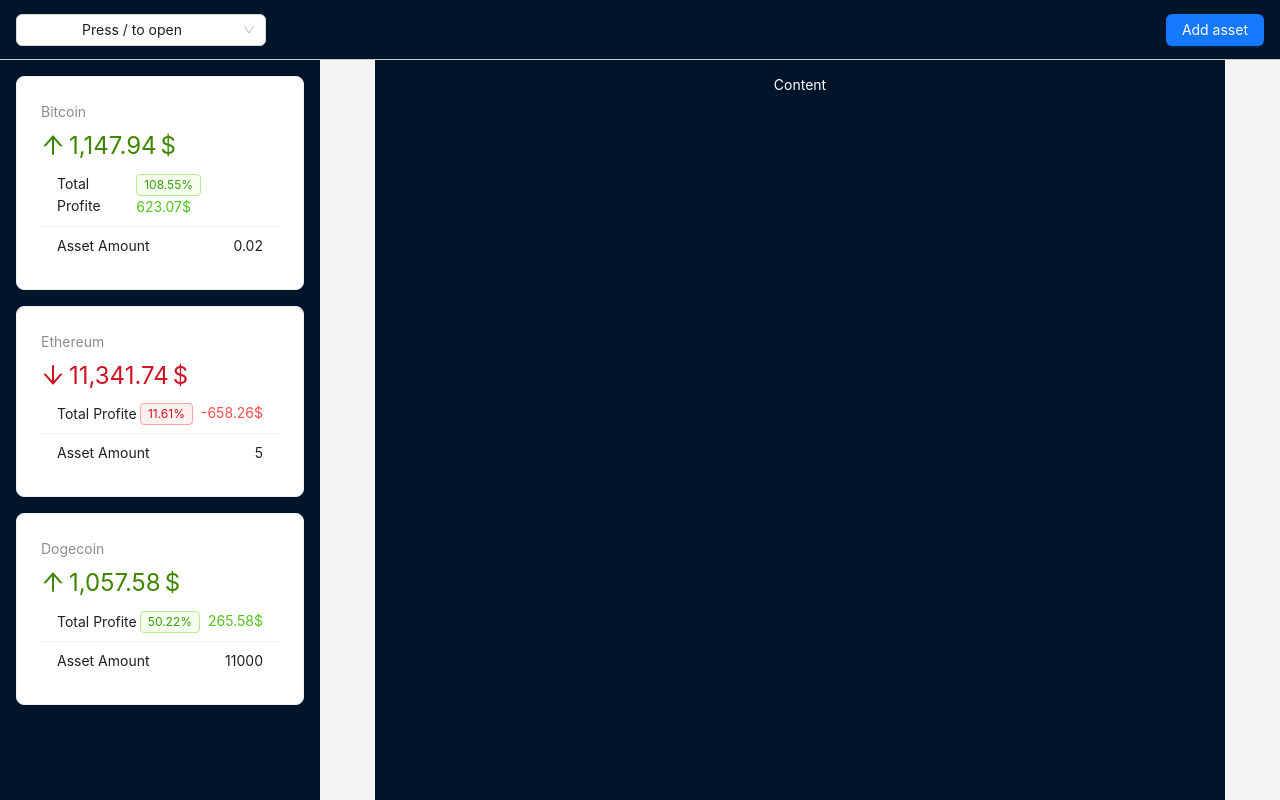
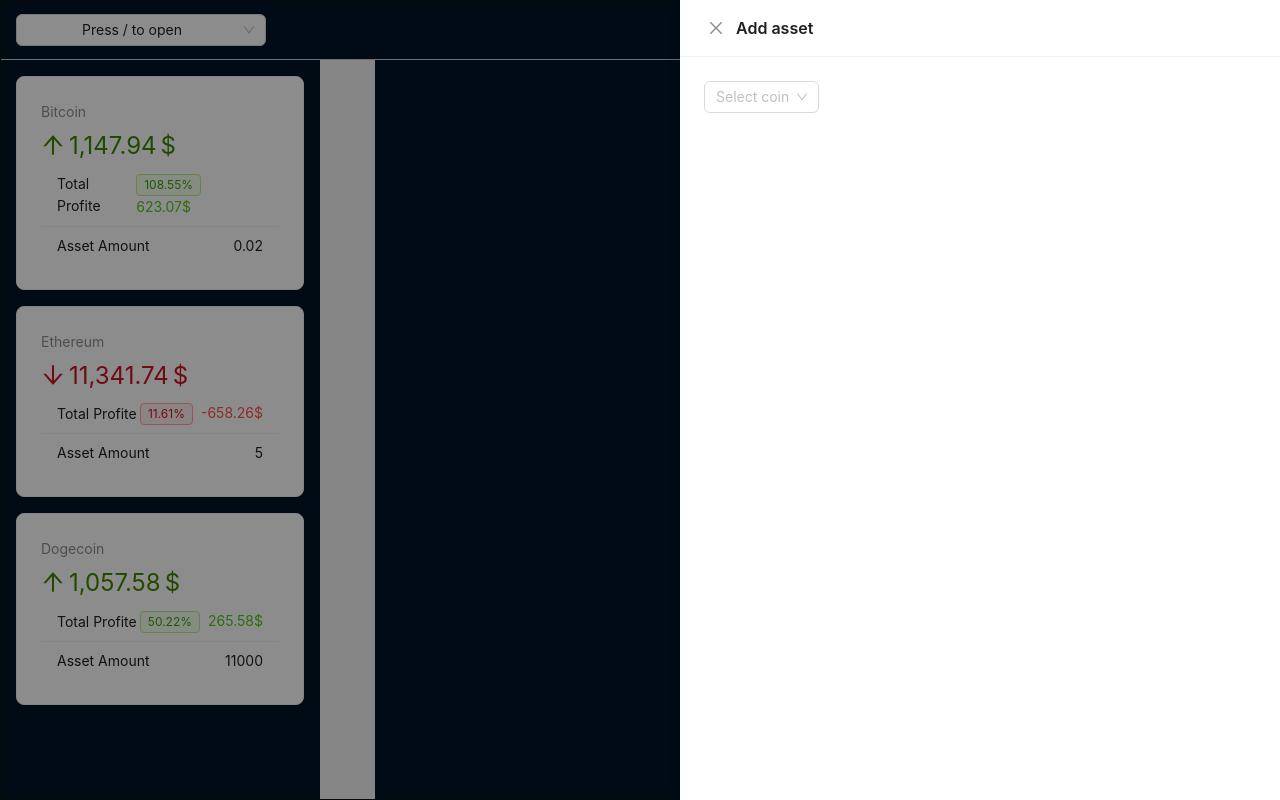
Before and after one commit to ollegozz/crypto, a React (Vite) app: page / in a window 1280 px wide. Built offline with nearby package versions, Linux system fonts and the light colour scheme.

Commit message:
assets form

```diff
--- a/src/components/AddAssetForm.jsx
+++ b/src/components/AddAssetForm.jsx
@@ -1,6 +1,32 @@
-import React from 'react'
+import React, { useState } from 'react'
+import { Select, Space, } from 'antd';
+import { useCrypto } from '../context/crypto-context';
 
 const AddAssetForm = () => {
+    const {crypto} = useCrypto()
+
+    const [coin, setCoin] = useState(null)
+
+    if (!coin) {
+        return (
+            <Select
+                onSelect={(v) => setCoin(crypto.find(c => c.id === v))}
+                placeholder='Select coin'
+                options={crypto.map(coin => ({
+                    label: coin.name,
+                    value: coin.id,
+                    icon: coin.icon
+                }))}
+                optionRender={(option) => (
+                    <Space>
+                        {/* ant design оборачивает в option.data*/}
+                        <img style={{ width: 20 }} src={option.data.icon} alt={option.data.label} /> {option.data.label}
+                    </Space>
+                )}
+            />
+        )
+    }
+
     return (
         <form>FORM ASSET</form>
     )
--- a/src/components/layout/AppHeader.jsx
+++ b/src/components/layout/AppHeader.jsx
@@ -21,7 +21,7 @@
     const [select, setSelect] = useState(false)
     const [modal, setModal] = useState(false)
     const [coin, setCoin] = useState(null)
-    const [drawer, setDrawer] = useState(false)
+    const [drawer, setDrawer] = useState(true)
 
     useEffect(() => {
         const keypress = e => {
```
